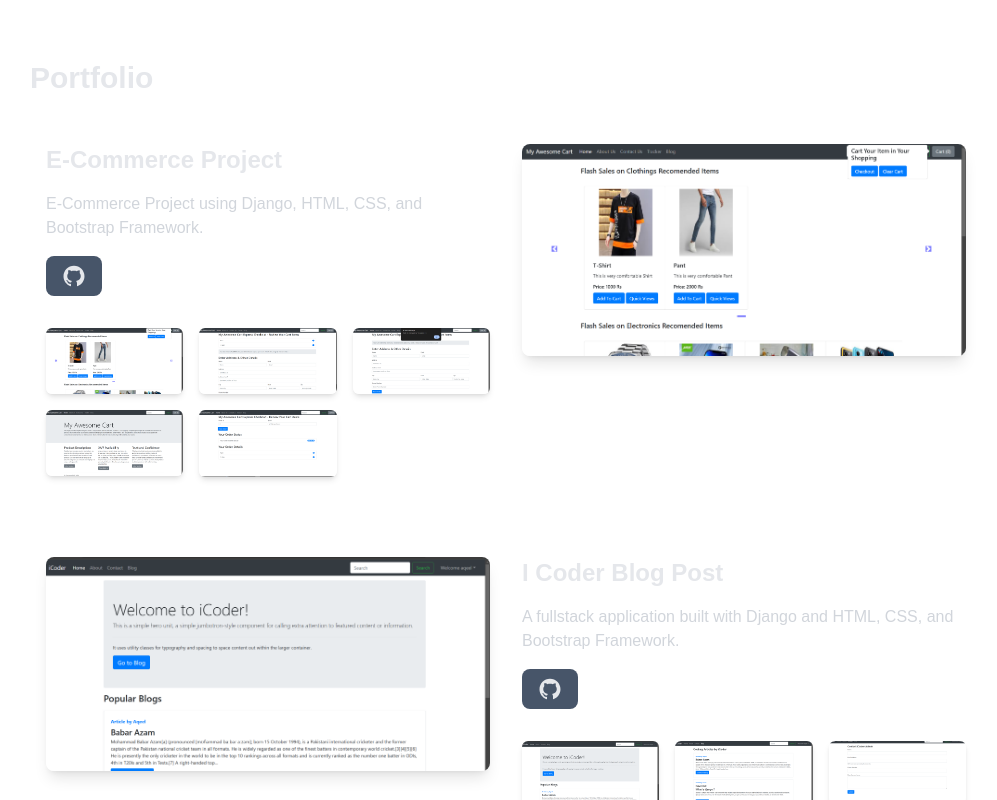
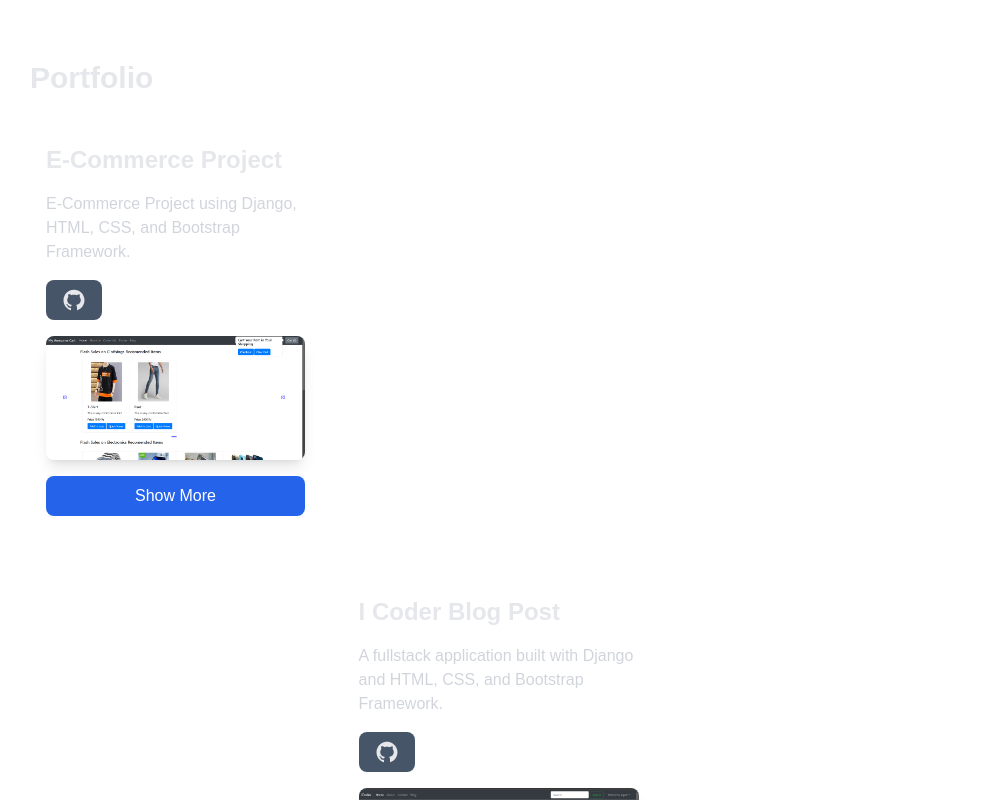
Before and after one commit to MuhammadAqeel1209/M.Aqeel_Portfolio, a Next.js app in the folder m.aqeel_portfolio/: page / in a window 1280 px wide. Shown: the part 1540-2340 px from the top of the page, without its empty margins (134-1131 px from the left). Built offline with nearby package versions, Linux system fonts and the light colour scheme.

Commit message:
update project gallery

```diff
--- a/m.aqeel_portfolio/src/app/components/Portfolio.jsx
+++ b/m.aqeel_portfolio/src/app/components/Portfolio.jsx
@@ -74,6 +74,7 @@ const projects = [
 
 const Portfolio = () => {
   const [modalImage, setModalImage] = useState(null);
+  const [showMore, setShowMore] = useState(false);
 
   const openModal = (image) => {
     setModalImage(image);
@@ -81,6 +82,10 @@ const Portfolio = () => {
 
   const closeModal = () => {
     setModalImage(null);
+  };
+
+  const toggleShowMore = () => {
+    setShowMore((prev) => !prev);
   };
 
   return (
@@ -108,7 +113,26 @@ const Portfolio = () => {
                 </a>
               </div>
 
+              {/* Main Project Image */}
+              <div className='w-full mb-4'>
+                <Image
+                  src={project.img}
+                  width={550}
+                  height={450}
+                  alt={project.title}
+                  className='rounded-lg object-cover shadow-lg'
+                />
+              </div>
+
+              {/* Show More Button */}
+              <button
+                onClick={toggleShowMore}
+                className='px-4 py-2 bg-blue-600 text-white rounded-lg hover:bg-blue-700 transition duration-300'>
+                {showMore ? 'Show Less' : 'Show More'}
+              </button>
+
               {/* Project Gallery */}
+              {showMore && (
                 <div className='mt-4 grid grid-cols-1 sm:grid-cols-2 md:grid-cols-3 gap-4'>
                   {project.gallery.map((image, imgIndex) => (
                     <div
@@ -125,17 +149,7 @@ const Portfolio = () => {
                     </div>
                   ))}
                 </div>
-            </div>
-
-            {/* Main Project Image */}
-            <div className='w-full md:w-1/2 p-4'>
-              <Image
-                src={project.img}
-                width={450}
-                height={450}
-                alt={project.title}
-                className='rounded-lg object-cover shadow-lg'
-              />
+              )}
             </div>
           </div>
         </Reveal>
```
Lines whose indentation alone changed are shown as unchanged.
